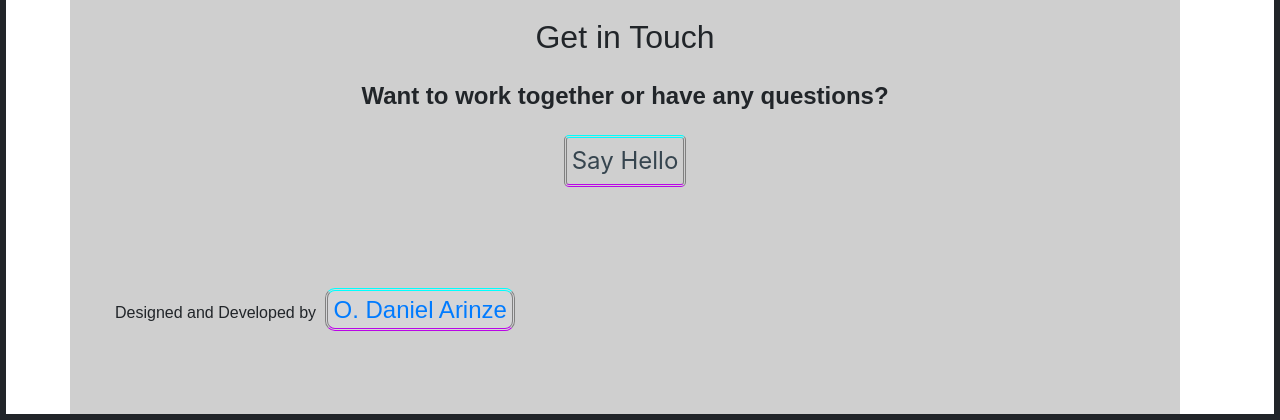
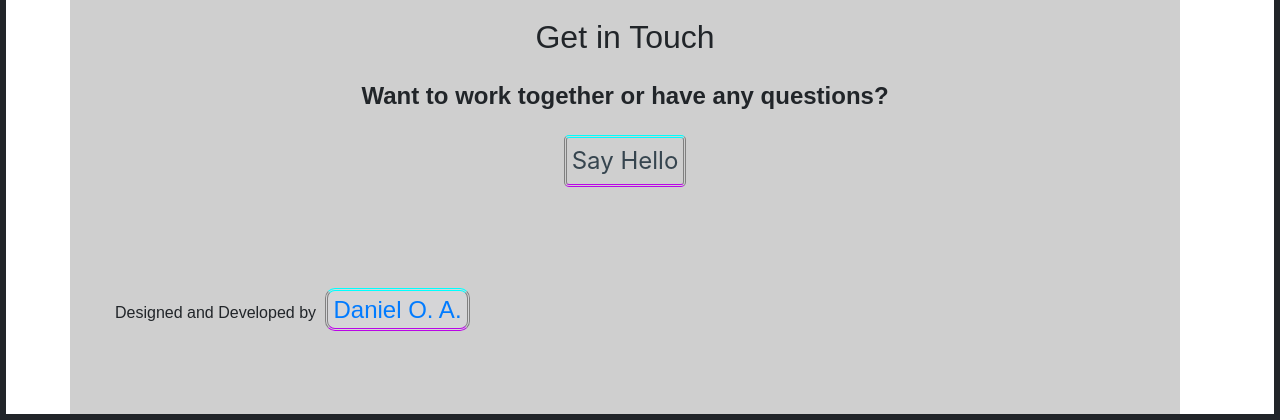
Before and after one commit to DANIDEL-dev/My-Resume-2.0, a plain HTML site: page index.html in a window 1280 px wide. Shown: the part 883-1303 px from the top of the page. Drawn offline with nearby package versions, Linux system fonts and the light colour scheme.

Commit message:
Update index.html

```diff
--- a/index.html
+++ b/index.html
@@ -43,7 +43,7 @@
                             Hello</a>
                     </div>
                 </div>
-                <p>Designed and Developed by <a class="designed-by" href="https://www.instagram.com/danidel_ariinze/"target="_blank">O. Daniel Arinze</a> </p>
+                <p>Designed and Developed by <a class="designed-by" href="https://www.instagram.com/danidel_ariinze/"target="_blank">Daniel O. A.</a> </p>
             </div>
         </div>
     </div>
```
